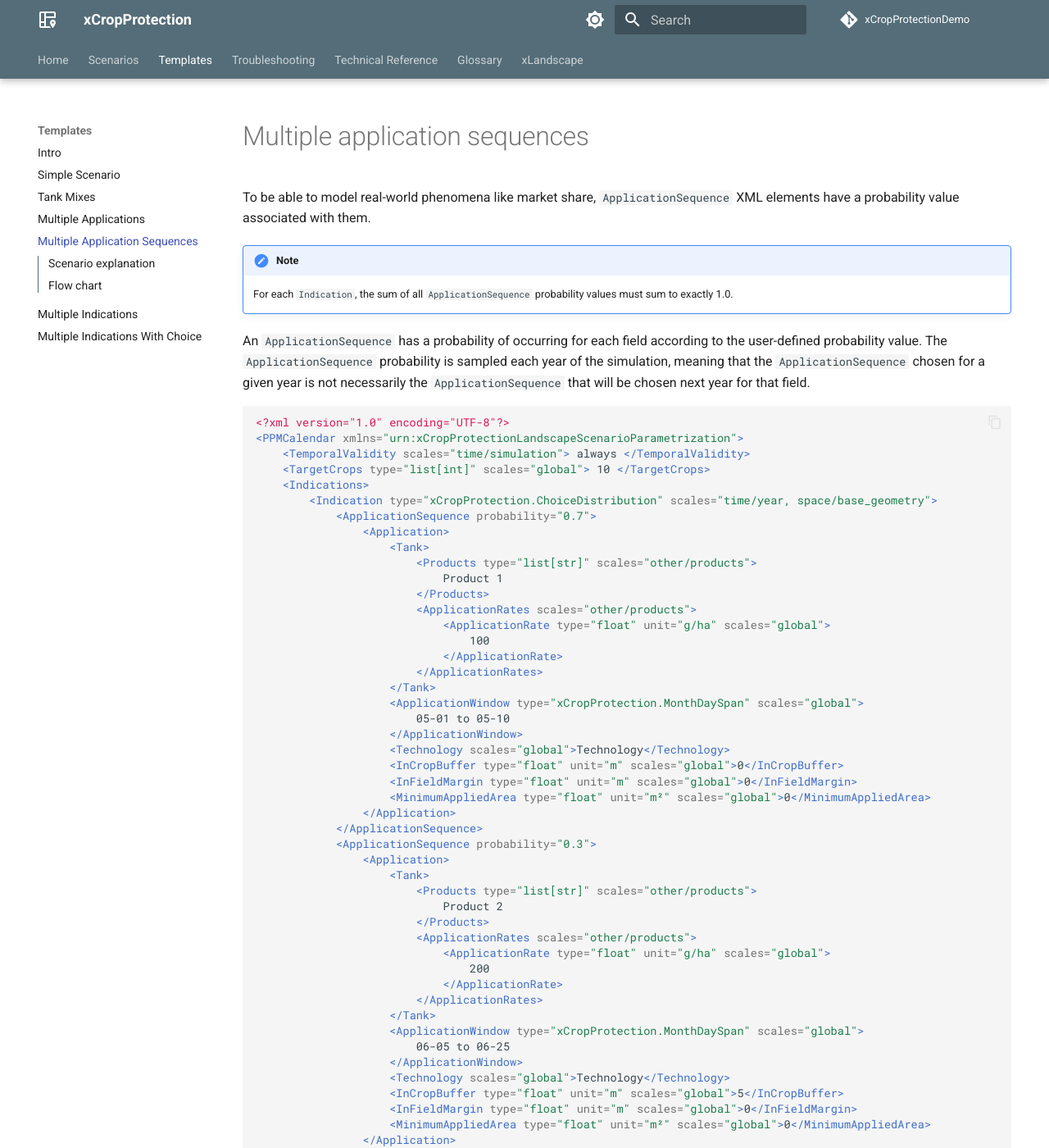
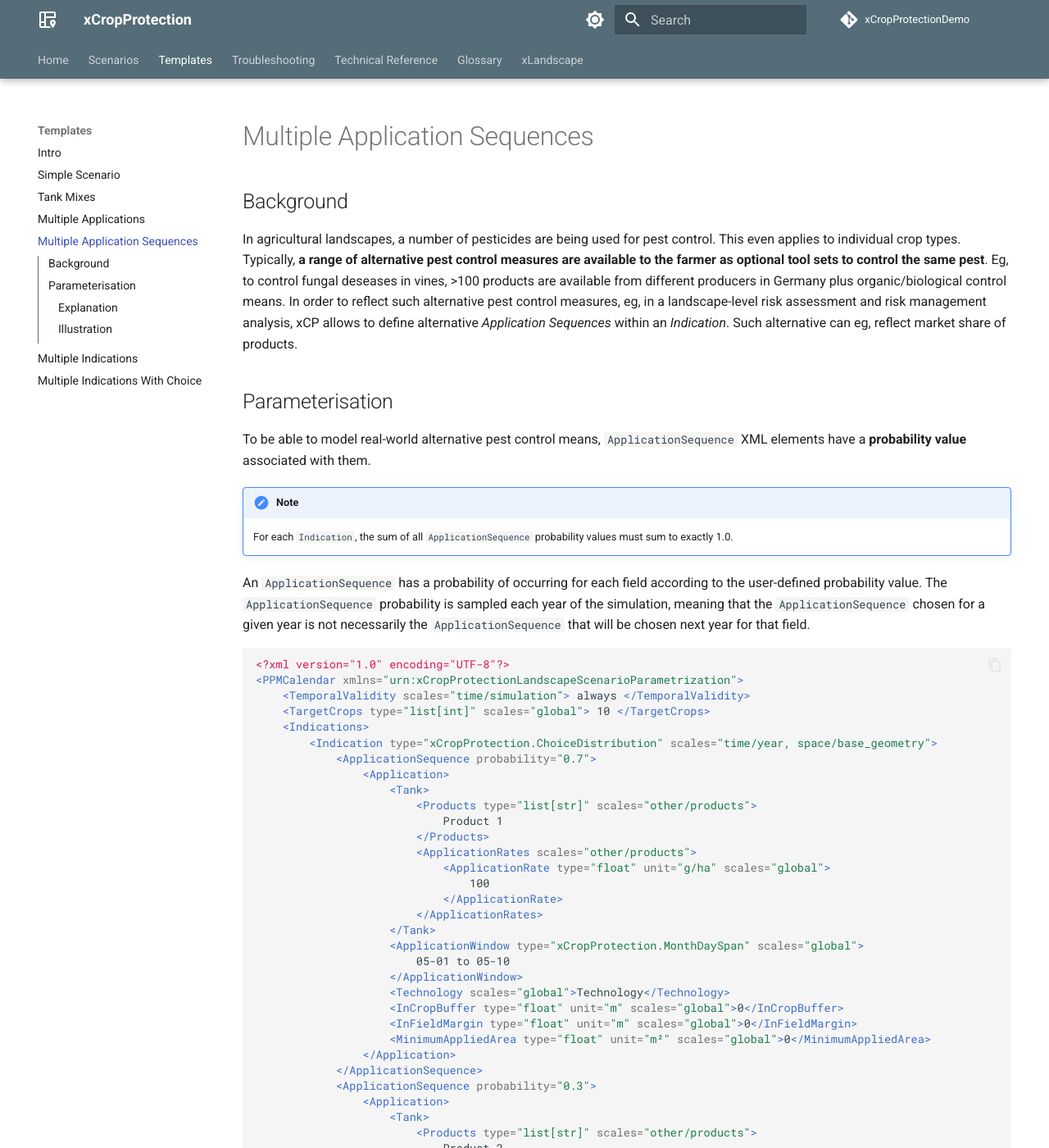
Before and after one commit to xlandscape/xCropProtectionDemoDoc, an MkDocs documentation site: the page built from docs/scenarios/multiple-application-sequences.md, in a window 1280 px wide and 1400 px high. Shown: the whole window at 82% size. Built offline with MkDocs 1.6.1 and Material for MkDocs 9.7.7, drawn with Linux system fonts in a browser that asks for light colours; comment, search, counter and statistics services are not loaded; some of the changed text lies outside the part shown.

Commit message:
work on 'Templates'

````diff
--- a/docs/scenarios/multiple-application-sequences.md
+++ b/docs/scenarios/multiple-application-sequences.md
@@ -1,6 +1,10 @@
-# Multiple application sequences
+# Multiple Application Sequences
 
-To be able to model real-world phenomena like market share, `ApplicationSequence` XML elements have a probability value associated with them.
+## Background
+In agricultural landscapes, a number of pesticides are being used for pest control. This even applies to individual crop types. Typically, **a range of alternative pest control measures are available to the farmer as optional tool sets to control the same pest**. Eg, to control fungal deseases in vines, >100 products are available from different producers in Germany plus organic/biological control means. In order to reflect such alternative pest control measures, eg, in a landscape-level risk assessment and risk management analysis, xCP allows to define alternative *Application Sequences* within an *Indication*. Such alternative can eg, reflect market share of products.
+
+## Parameterisation
+To be able to model real-world alternative pest control means, `ApplicationSequence` XML elements have a **probability value** associated with them.
 
 !!! note
     For each `Indication`, the sum of all `ApplicationSequence` probability values must sum to exactly 1.0.
@@ -61,7 +65,7 @@ An `ApplicationSequence` has a probability of occurring for each field according
 </PPMCalendar>
 ```
 
-## Scenario explanation
+### Explanation
 
 In this example, the first `ApplicationSequence` will be selected for 70% of applications each year, while the second `ApplicationSequence` will be selected for the remaining 30% of applications each year.
 
@@ -71,8 +75,10 @@ In this example, the first `ApplicationSequence` will be selected for 70% of app
 <ApplicationSequence probability="0.3">
 ```
 
-For explanations of each element, see [simple scenario](simple-scenario.md).
+For explanations of each element, see [Simple Scenario](simple-scenario.md).
 
-## Flow chart
+### Illustration
 
-![flow chart](../img/multiple-application-sequences.PNG)
+<img src="../img/multiple-application-sequences.PNG" alt="xCP parameterisation entities and their relationship" width="700"/>
+
+See also ['Indications'](../reference/glossary.md#indication) for the full picture of xCP entities and their relationship.
````
Also changed, not shown: docs/scenarios/multiple-applications.md (+2 -2 lines), docs/scenarios/multiple-indications.md (+15 -5 lines).
